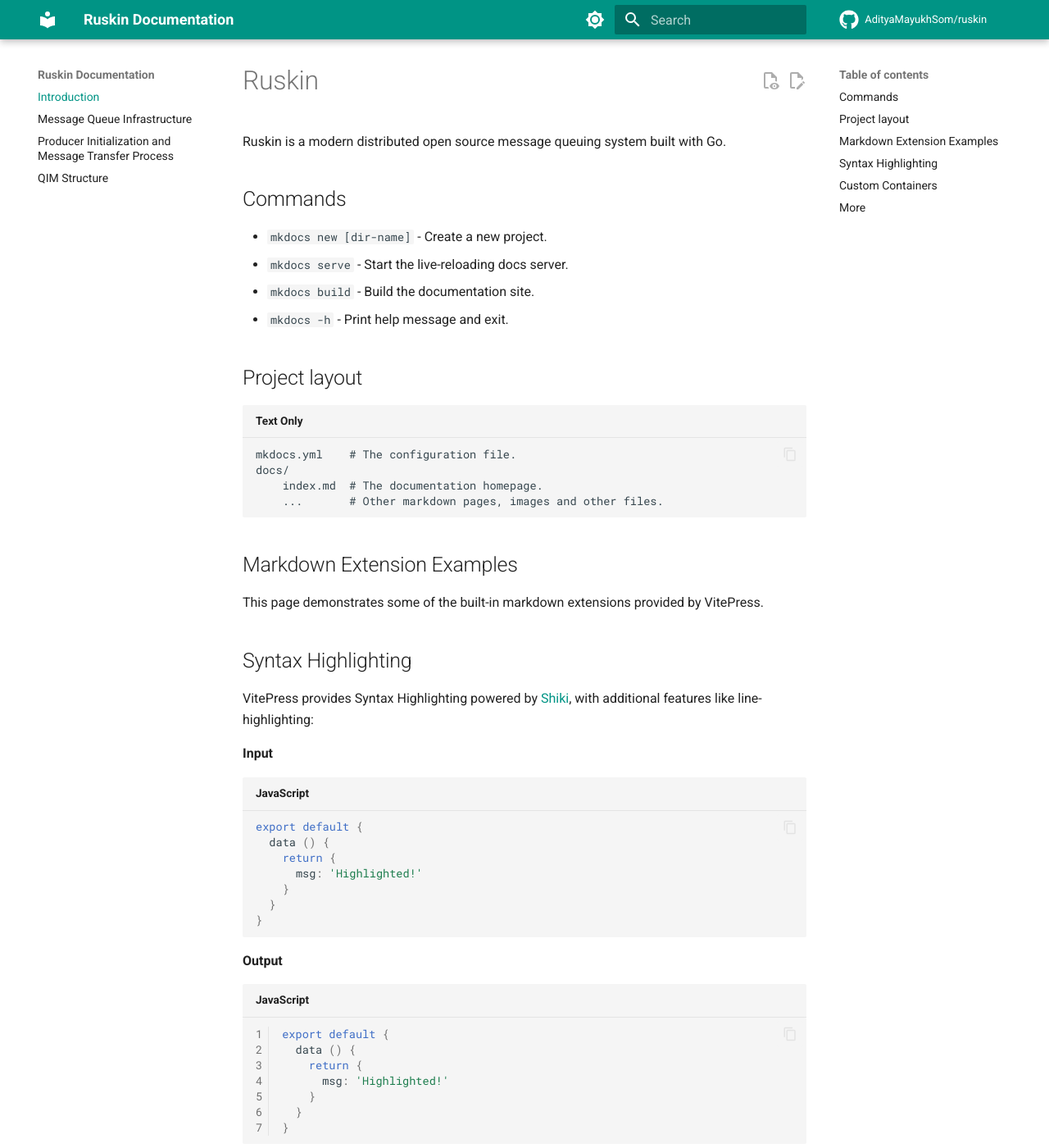
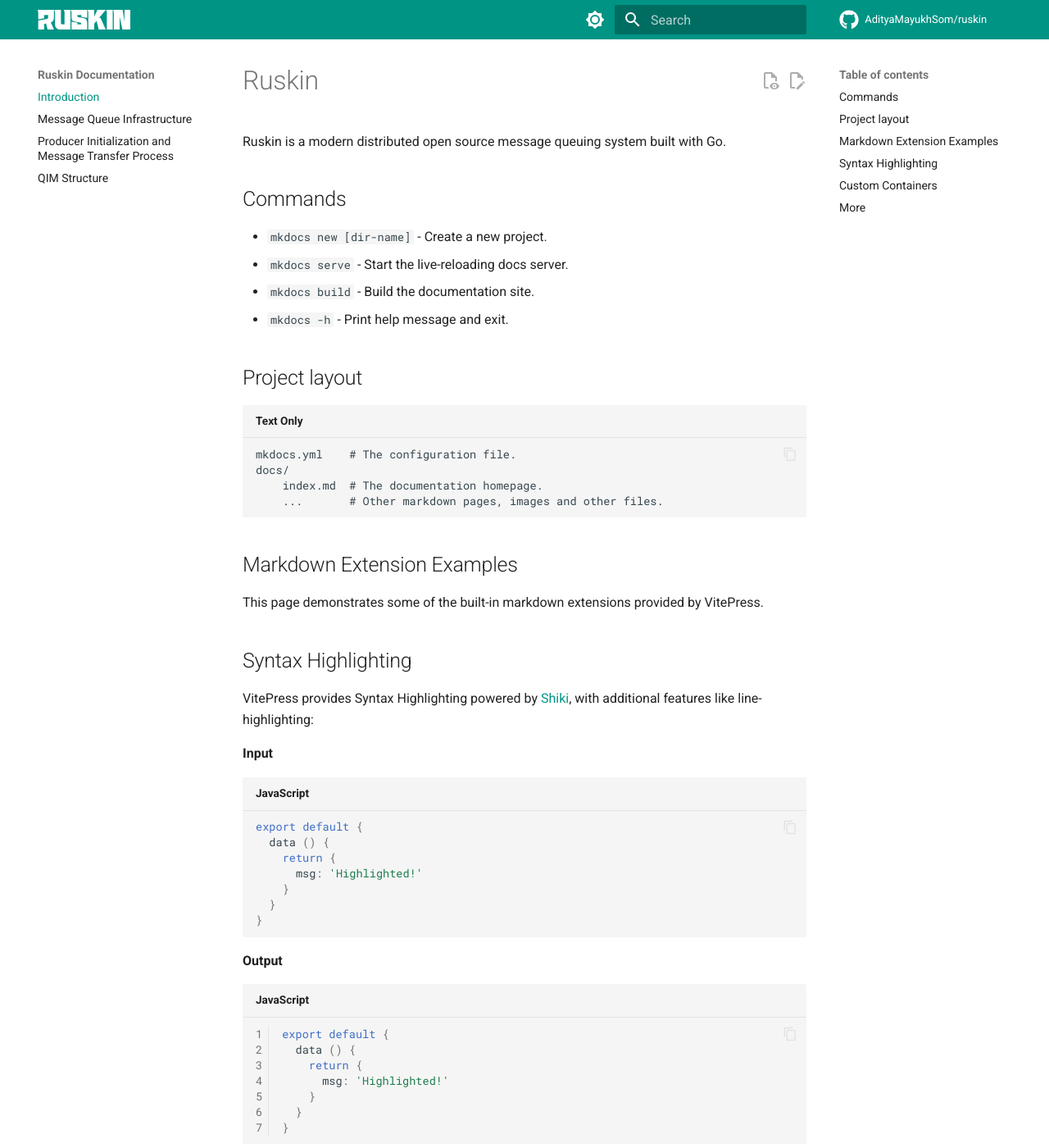
Before and after one commit to AdityaMayukhSom/ruskin, an MkDocs documentation site: the page built from docs/index.md, in a window 1280 px wide and 1400 px high. Shown: the whole window at 82% size. Built offline with MkDocs 1.6.1 and Material for MkDocs 9.7.7, drawn with Linux system fonts in a browser that asks for light colours; comment, search, counter and statistics services are not loaded.

Commit message:
added logo and custom style

```diff
--- a/docs/stylesheets/extra.css
+++ b/docs/stylesheets/extra.css
@@ -7,3 +7,17 @@
     padding-top: 0.5rem;
     padding-bottom: 4rem;
 }
+
+.md-header__button>img {
+    filter: invert(100%);
+}
+
+.md-header__ellipsis {
+    display: none;
+}
+
+.md-header {
+    box-shadow: none !important;
+    outline: none !important;
+    border: none !important;
+}
--- a/mkdocs.yml
+++ b/mkdocs.yml
@@ -7,7 +7,7 @@ copyright: Copyright &copy; 2023 - 2025 Aditya Mayukh Som
 theme:
   name: material
   language: en
-
+  logo: assets/logo.svg
   features:
     - content.action.edit
     - content.action.view
```
Also changed, not shown: README.md (+2 -0 lines), docs/assets/logo.svg (added).
